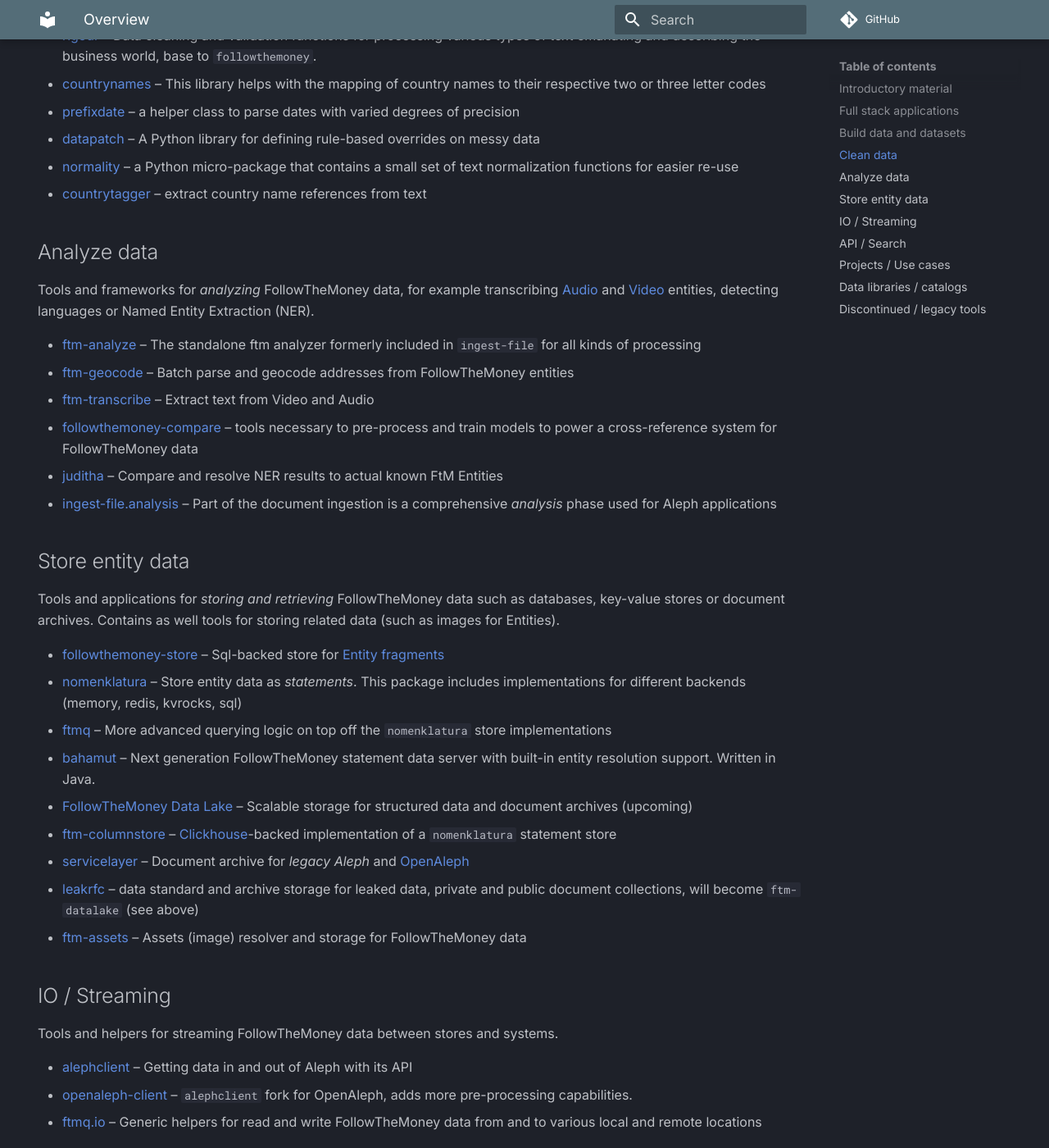
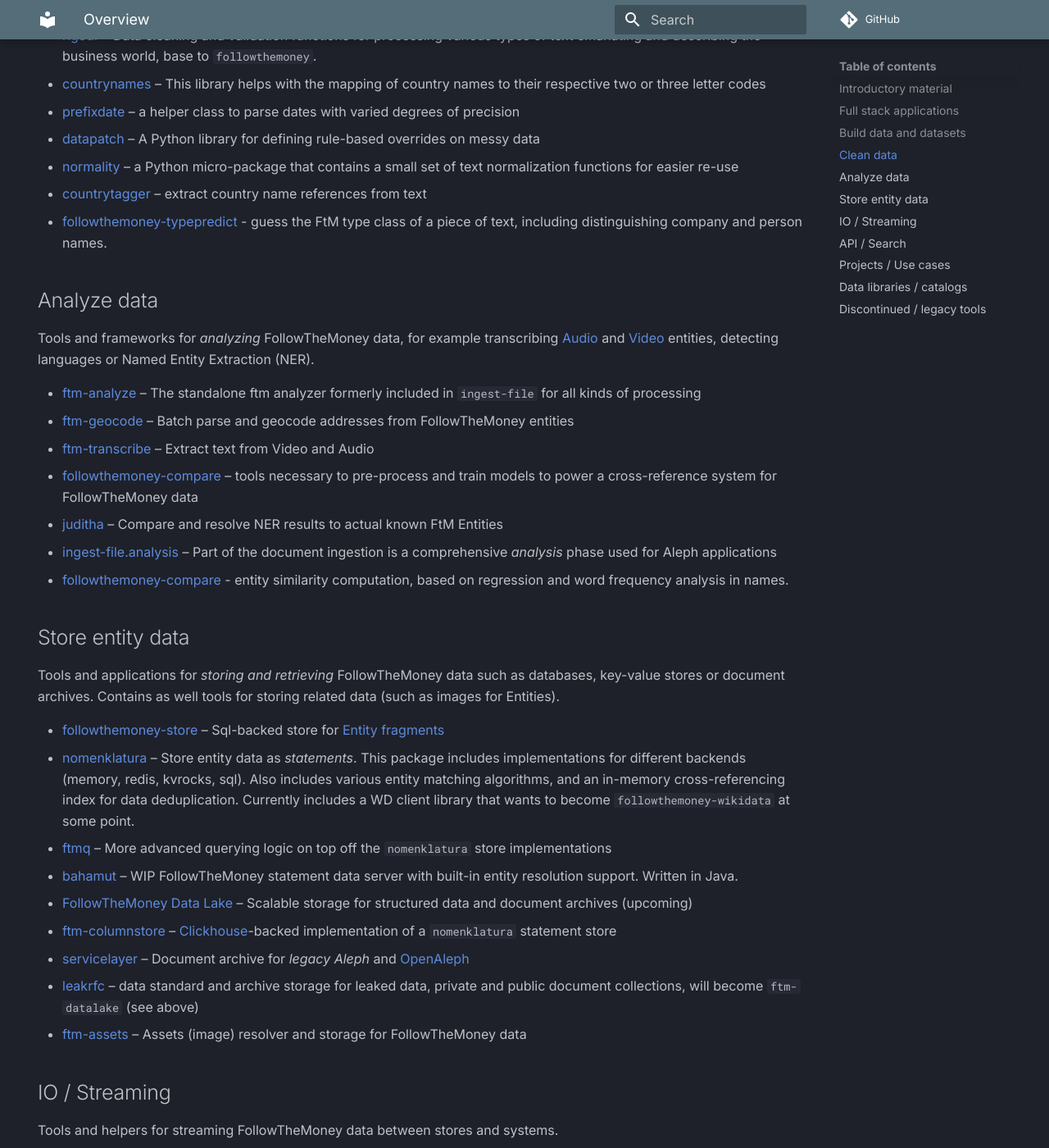
Before and after one commit to alephdata/awesome-ftm, an MkDocs documentation site: the page built from docs/index.md, in a window 1280 px wide and 1400 px high, scrolled down 1356 px. Shown: the whole window at 82% size. Built offline with MkDocs 1.6.1 and Material for MkDocs 9.7.7, drawn with Linux system fonts in a browser that asks for light colours; comment, search, counter and statistics services are not loaded; some of the changed text lies outside the part shown.

Commit message:
Some additions

```diff
--- a/docs/index.md
+++ b/docs/index.md
@@ -49,6 +49,7 @@ Tools and frameworks for _cleaning_ and _validating_ FollowTheMoney data.
 - [datapatch](https://github.com/opensanctions/datapatch) – A Python library for defining rule-based overrides on messy data
 - [normality](https://github.com/pudo/normality/) – a Python micro-package that contains a small set of text normalization functions for easier re-use
 - [countrytagger](https://github.com/alephdata/countrytagger) – extract country name references from text
+- [followthemoney-typepredict](https://github.com/alephdata/followthemoney-typepredict) - guess the FtM type class of a piece of text, including distinguishing company and person names.
 
 ## Analyze data
 
@@ -60,15 +61,16 @@ Tools and frameworks for _analyzing_ FollowTheMoney data, for example transcribi
 - [followthemoney-compare](https://github.com/alephdata/followthemoney-compare) – tools necessary to pre-process and train models to power a cross-reference system for FollowTheMoney data
 - [juditha](https://github.com/dataresearchcenter/juditha) – Compare and resolve NER results to actual known FtM Entities
 - [ingest-file.analysis](https://github.com/alephdata/ingest-file) – Part of the document ingestion is a comprehensive _analysis_ phase used for Aleph applications
+- [followthemoney-compare](https://github.com/alephdata/followthemoney-compare) - entity similarity computation, based on regression and word frequency analysis in names.
 
 ## Store entity data
 
 Tools and applications for _storing and retrieving_ FollowTheMoney data such as databases, key-value stores or document archives. Contains as well tools for storing related data (such as images for Entities).
 
 - [followthemoney-store](https://github.com/alephdata/followthemoney-store) – Sql-backed store for [Entity fragments](https://followthemoney.tech/docs/fragments/)
-- [nomenklatura](https://github.com/opensanctions/nomenklatura) – Store entity data as _statements_. This package includes implementations for different backends (memory, redis, kvrocks, sql)
+- [nomenklatura](https://github.com/opensanctions/nomenklatura) – Store entity data as _statements_. This package includes implementations for different backends (memory, redis, kvrocks, sql). Also includes various entity matching algorithms, and an in-memory cross-referencing index for data deduplication. Currently includes a WD client library that wants to become `followthemoney-wikidata` at some point.
 - [ftmq](https://docs.investigraph.dev/lib/ftmq/) – More advanced querying logic on top off the `nomenklatura` store implementations
-- [bahamut](https://github.com/opensanctions/bahamut) – Next generation FollowTheMoney statement data server with built-in entity resolution support. Written in Java.
+- [bahamut](https://github.com/opensanctions/bahamut) – WIP FollowTheMoney statement data server with built-in entity resolution support. Written in Java.
 - [FollowTheMoney Data Lake](https://openaleph.org/docs/lib/ftm-datalake/rfc/) – Scalable storage for structured data and document archives (upcoming)
 - [ftm-columnstore](https://github.com/dataresearchcenter/ftm-columnstore) – [Clickhouse](https://clickhouse.com/)-backed implementation of a `nomenklatura` statement store
 - [servicelayer](https://github.com/alephdata/servicelayer/) – Document archive for _legacy Aleph_ and [OpenAleph](https://openaleph.org)
@@ -127,3 +130,4 @@ These libraries have been discontinued or merged with others:
 - [fingerprints](https://github.com/opensanctions/fingerprints) – Name handling utilities for person and organisation names (discontinued, now in `rigour.names`)
 - [languagecodes](https://github.com/alephdata/languagecodes) – normalise the ISO 639 codes used to describe languages from two-letter codes to three letters, and vice versa (discontinued, now in `rigour.langs`)
 - [addressformatting](https://github.com/pudo-attic/addressformatting) – address formatter that can format addresses in multiple formats that are common in different countries (discontinued, now in `rigour.addresses`)
+- [followthemoney-predict](https://github.com/alephdata/followthemoney-predict) - previous entity comparison/linkage codebase.
```
Also changed, not shown: other parts of docs/index.md (+2 -1 lines).
